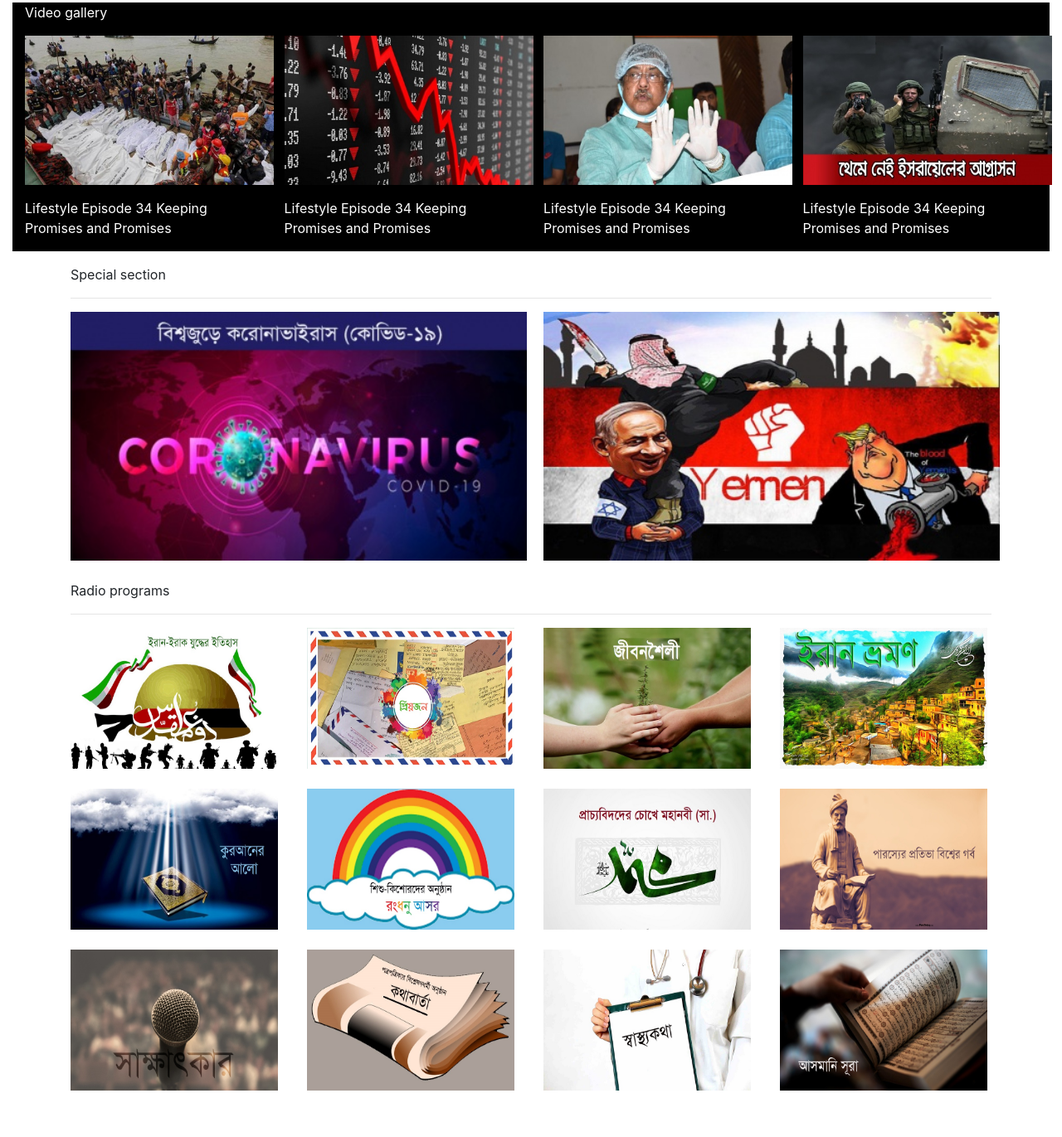
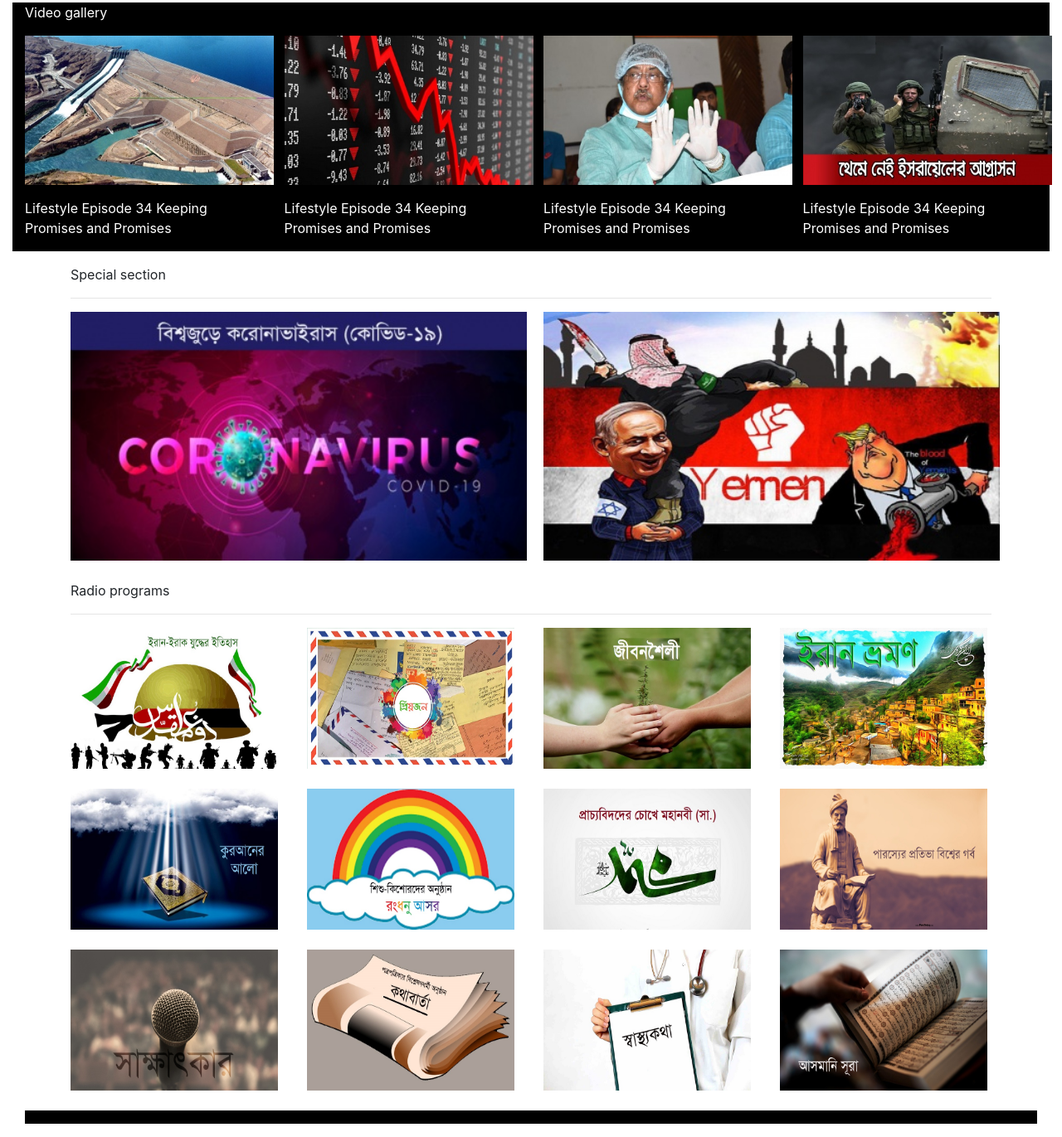
Before and after one commit to Mustasim017/Assignment-2, a plain HTML site: page index.html in a window 1280 px wide. Shown: the part 3240-4611 px from the top of the page at 83% size. Before the commit the page ends 4579 px from the top, so only its background shows below. Drawn offline with nearby package versions, Linux system fonts and the light colour scheme.

Commit message:
Assignment-2

```diff
--- a/index.html
+++ b/index.html
@@ -293,7 +293,7 @@
 		</div>
 		<div id="habib" class="row">
 		<div class="col-md-3">
-			<a href="#"><p><img src="i cons/4bva4c8ad30c281ok0p_440C247.jpg" width="300px" height="180px"/></p></a>
+			<a href="#"><p><img src="i cons/4bva7b678d606a1oiwj_440C247.jpg" width="300px" height="180px"/></p></a>
 			<p id=habib-2>Lifestyle Episode 34 Keeping Promises and Promises</p>
 		</div>
 		<div class="col-md-3">
@@ -385,7 +385,16 @@
 			</div>
 		</div>
 	</div><br/>
+	<div class="container-fluid">
+		<div id="habib" class="row">
+			<div class="col-md-12">
+				<p id="habib-2"> </p>
+			</div>
+		</div>
+		<div id="habib" class="row">
 
+		</div></p>
+	</div>
 
     <!-- Optional JavaScript -->
     <!-- jQuery first, then Popper.js, then Bootstrap JS -->
```
Lines whose indentation alone changed are shown as unchanged.
